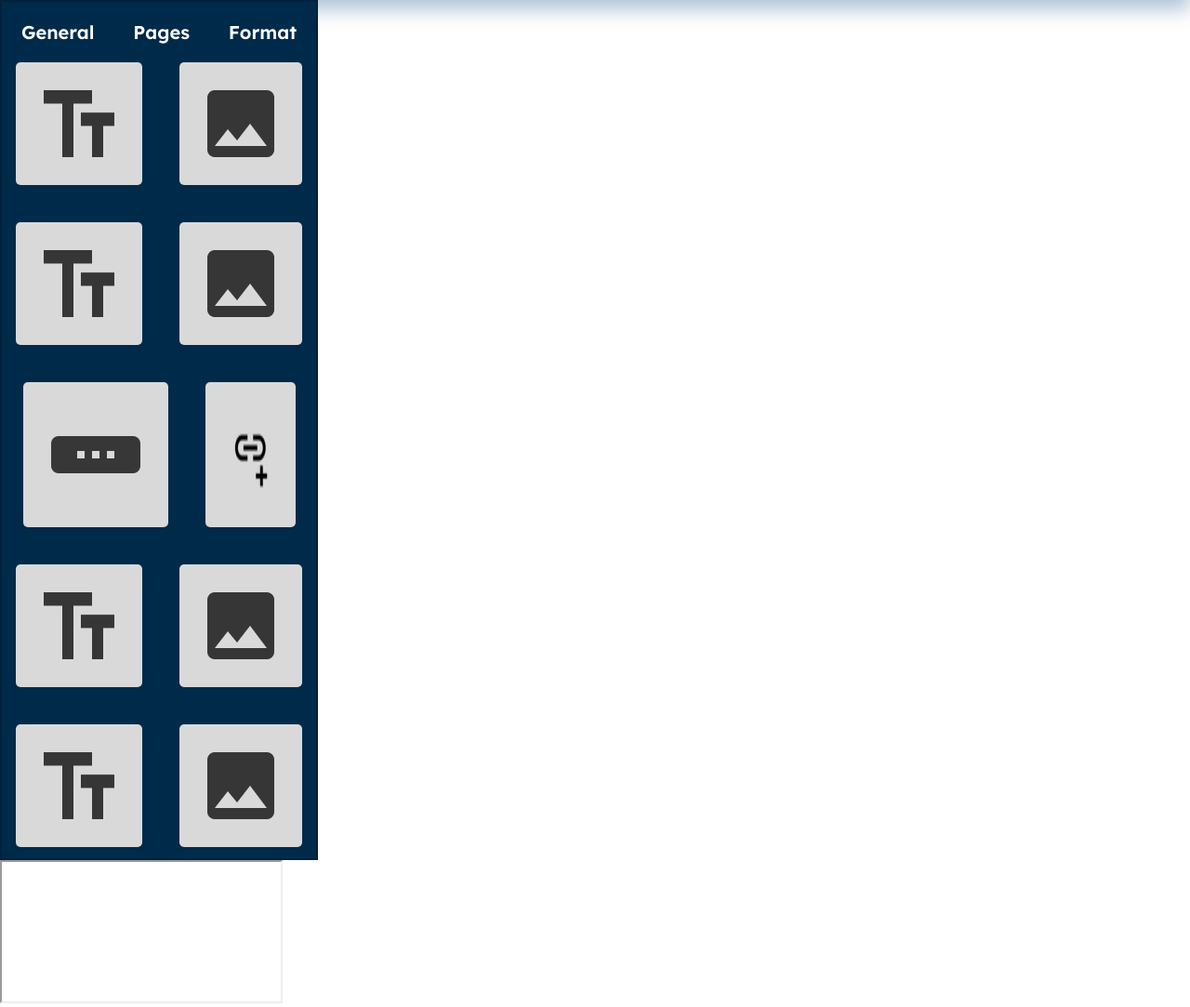
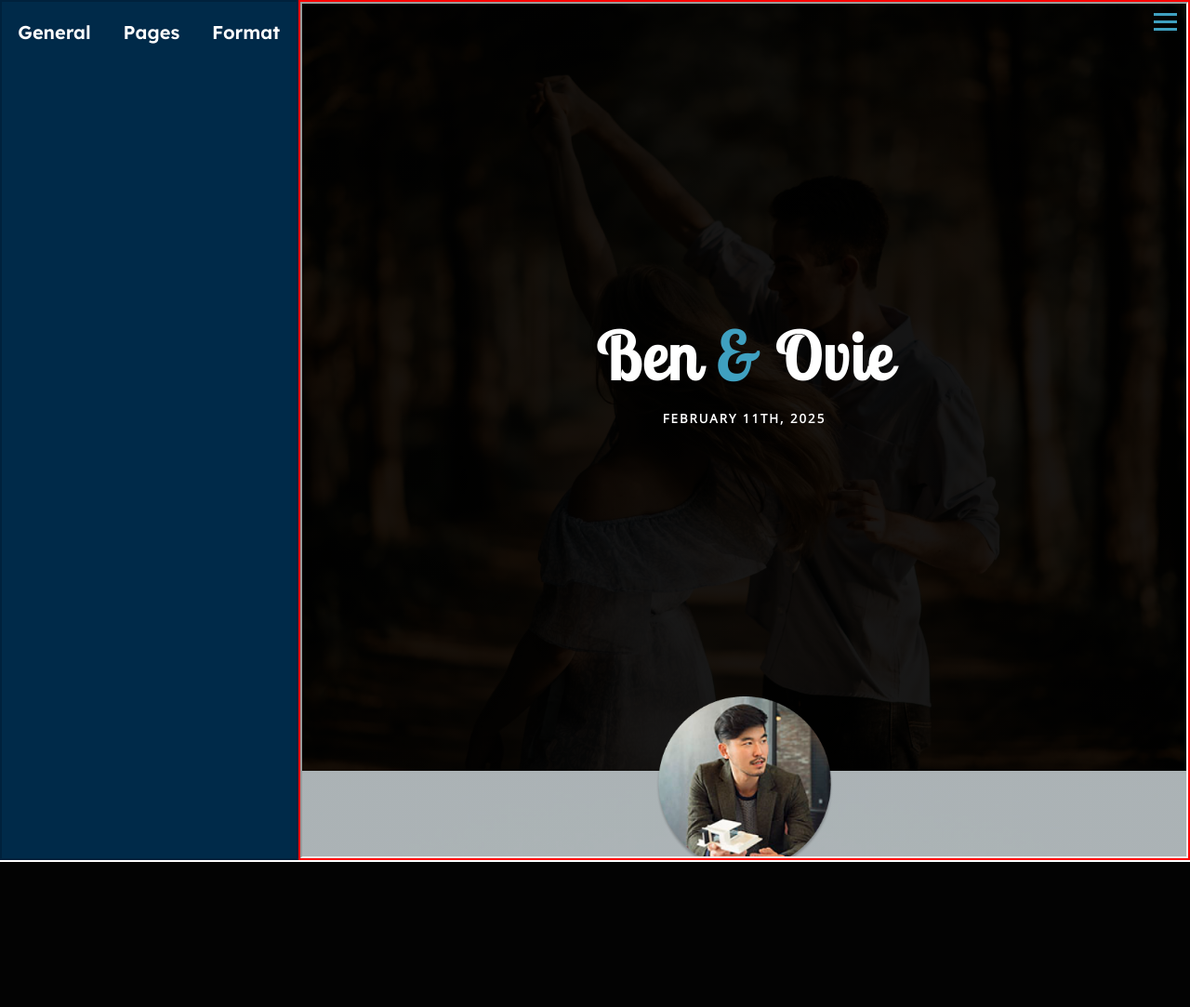
Before and after one commit to zuri-training/my_cms_team_11, a Django app: page /editor/ in a window 1280 px wide. Shown: the part 100-1183 px from the top of the page at 93% size. After the commit the page ends 1027 px from the top, so only its background shows below. Run offline with Django 4.2, Linux system fonts and the light colour scheme; some web fonts are replaced.

Commit message:
Figured out how to embed an iframe

```diff
--- a/mycms/editor/templates/editor/index.html
+++ b/mycms/editor/templates/editor/index.html
@@ -34,6 +34,7 @@
 
 
     </div>
+    <div style="display: flex;">
         <aside>
             <ul>
                 <li><a href="#">General</a></li>
@@ -43,43 +44,17 @@
             </ul>
             <div class="flex-container">
                 <div class="row">
-                <div class="flex-box">
-                    <img src="{% static 'editor/images/txt.png' %}" alt="">
-                    <img src="{% static 'editor/images/Vectorimage.png' %}" alt="">
 
-
-                </div>
-
-                <div class="flex-box">
-                    <img src="{% static 'editor/images/txt.png' %}" alt="">
-                    <img src="{% static 'editor/images/Vectorimage.png' %}" alt="">
-
-
-                </div>
-                <div class="flex-box">
-                    <img src="{% static 'editor/images/Buttonbutton.png' %}" alt="">
-                    <img src="{% static 'editor/images/Add Linkaddlink.png' %}" alt="">
-
-                </div>
-                <div class="flex-box">
-                    <img src="{% static 'editor/images/txt.png' %}" alt="">
-                    <img src="{% static 'editor/images/Vectorimage.png' %}" alt="">
-
-
-                </div>
-                <div class="flex-box">
-                    <img src="{% static 'editor/images/txt.png' %}" alt="">
-                    <img src="{% static 'editor/images/Vectorimage.png' %}" alt="">
-
-
-                </div>
 
                 </div>
             </div>
 
+
         </aside>
-    <div style="color: red;">
-        <iframe></iframe>
+
+        <div style="border: 2px solid  red; float: right; width: 80%;">
+            <iframe width="100%" height="100%" src="{% url 'editor:preview' %}"></iframe>
+        </div>
     </div>
 
 </body>
--- a/mycms/editor/urls.py
+++ b/mycms/editor/urls.py
@@ -1,12 +1,18 @@
 from django.urls import path
 
 from . import views
+from django.views.generic import TemplateView
+from webella.models import user_dashboard
+
+
+
 
 app_name = 'editor'
 
 
 urlpatterns = [
     path('', views.index, name='index'),
+    path('preview', TemplateView.as_view(template_name="couple template/index.html"), name='preview'),
     path('view-website', views.webiste_template, name='webiste_template'),
     path('resume', views.hannah_resume, name='hannah_resume'),
     path('contact', views.hannah_contact, name='hannah_contact'),
--- a/mycms/mycms/settings.py
+++ b/mycms/mycms/settings.py
@@ -140,3 +140,6 @@ EMAIL_PORT = 587
 EMAIL_USE_TLS = True
 EMAIL_HOST_USER = "psupgb3@gmail.com"
 EMAIL_HOST_PASSWORD = os.environ.get('EMAIL_HOST_PASSWORD')
+
+
+X_FRAME_OPTIONS = 'SAMEORIGIN'
```
Lines whose indentation alone changed are shown as unchanged.
